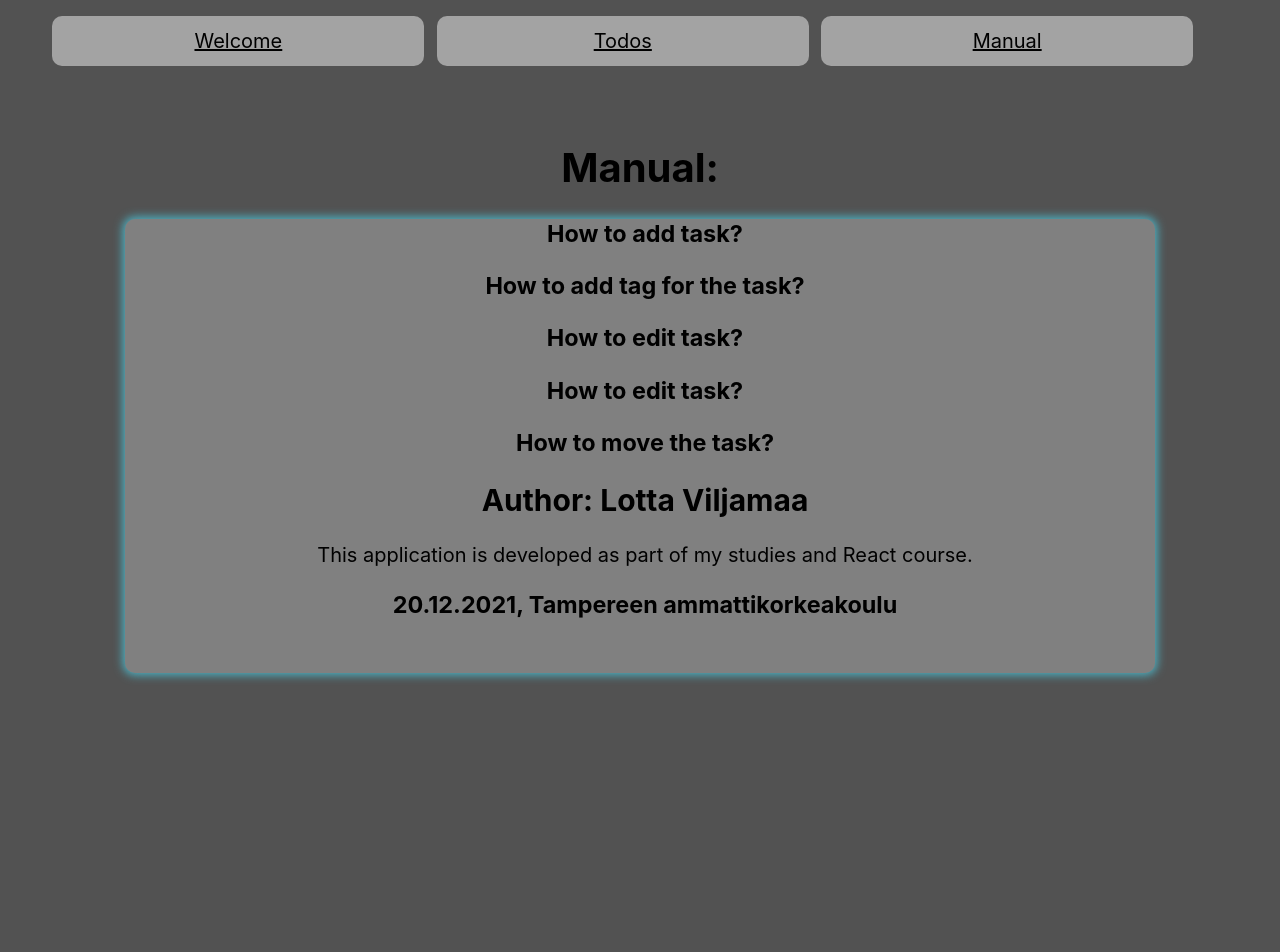
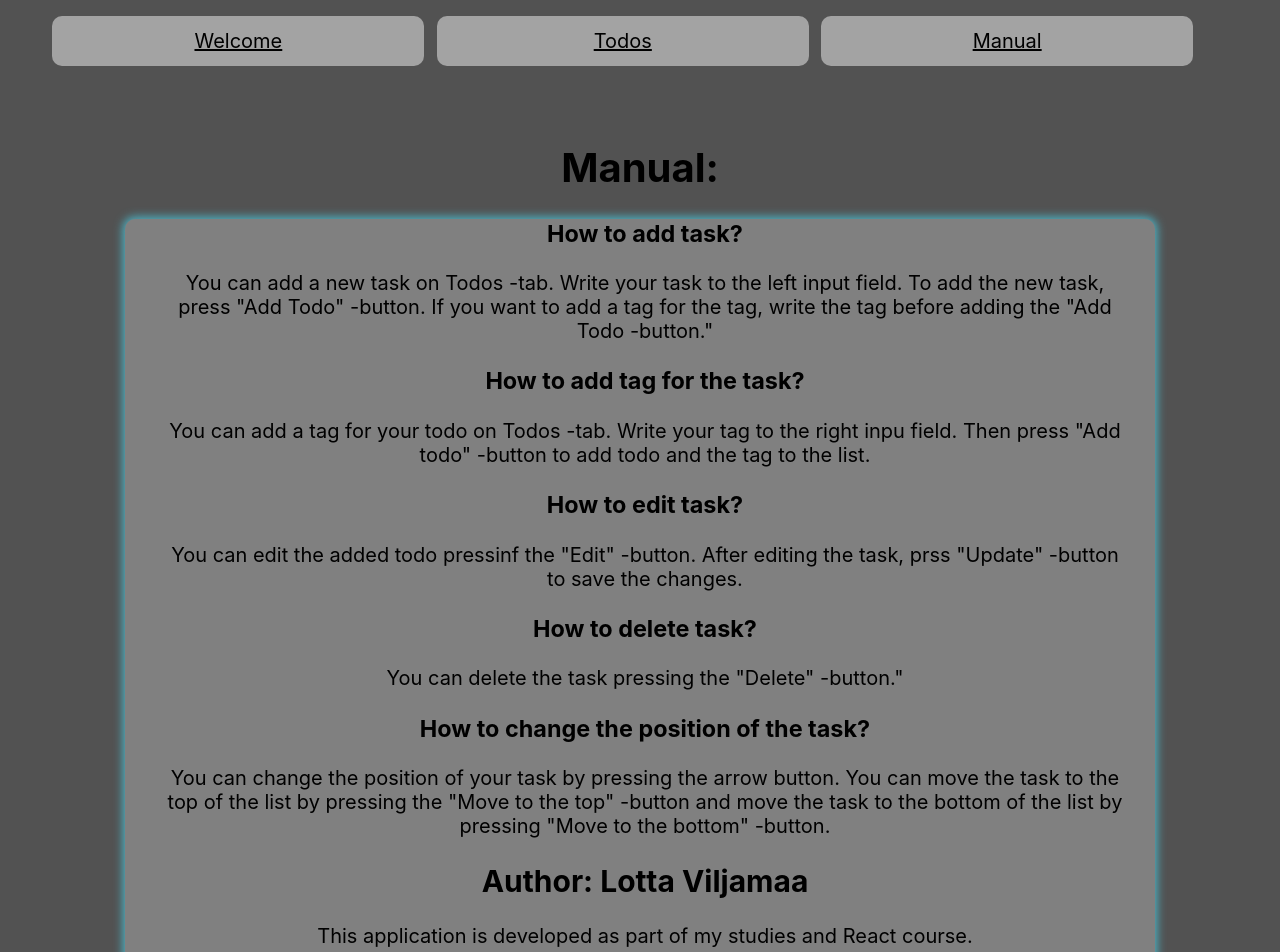
Before and after one commit to LottaViljamaa/todo-app, a React (Create React App) app in the folder todo-app/: page /manual in a window 1280 px wide. Shown: the top 952 px of the page. Before the commit the page ends 800 px from the top, so only its background shows below. Built offline with nearby package versions, Linux system fonts and the light colour scheme.

Commit message:
Add manual content

```diff
--- a/todo-app/src/ThirdPage.js
+++ b/todo-app/src/ThirdPage.js
@@ -8,23 +8,26 @@ function ThirdPage() {
       <ul className="manual">
         <h3>How to add task?</h3>
         <li>
-
+          You can add a new task on Todos -tab. Write your task to the left input field. To add the new task, press "Add Todo" -button. If you want to add a tag for the tag, write the tag before adding the "Add Todo -button."
         </li>
         <h3>How to add tag for the task?</h3>
         <li>
-
+          You can add a tag for your todo on Todos -tab. Write your tag to the right inpu field.
+          Then press "Add todo" -button to add todo and the tag to the list.
         </li>
         <h3>How to edit task?</h3>
         <li>
-
+          You can edit the added todo pressinf the "Edit" -button. After editing the task, prss "Update" -button to save the changes.
         </li>
-        <h3>How to edit task?</h3>
+        <h3>How to delete task?</h3>
         <li>
-
+          You can delete the task pressing the "Delete" -button."
         </li>
-        <h3>How to move the task?</h3>
+        <h3>How to change the position of the task?</h3>
         <li>
-
+          You can change the position of your task by pressing the arrow button.
+          You can move the task to the top of the list by pressing the "Move to the top" -button
+          and move the task to the bottom of the list by pressing "Move to the bottom" -button.
         </li>
 
       <h2>Author: Lotta Viljamaa</h2>
```
